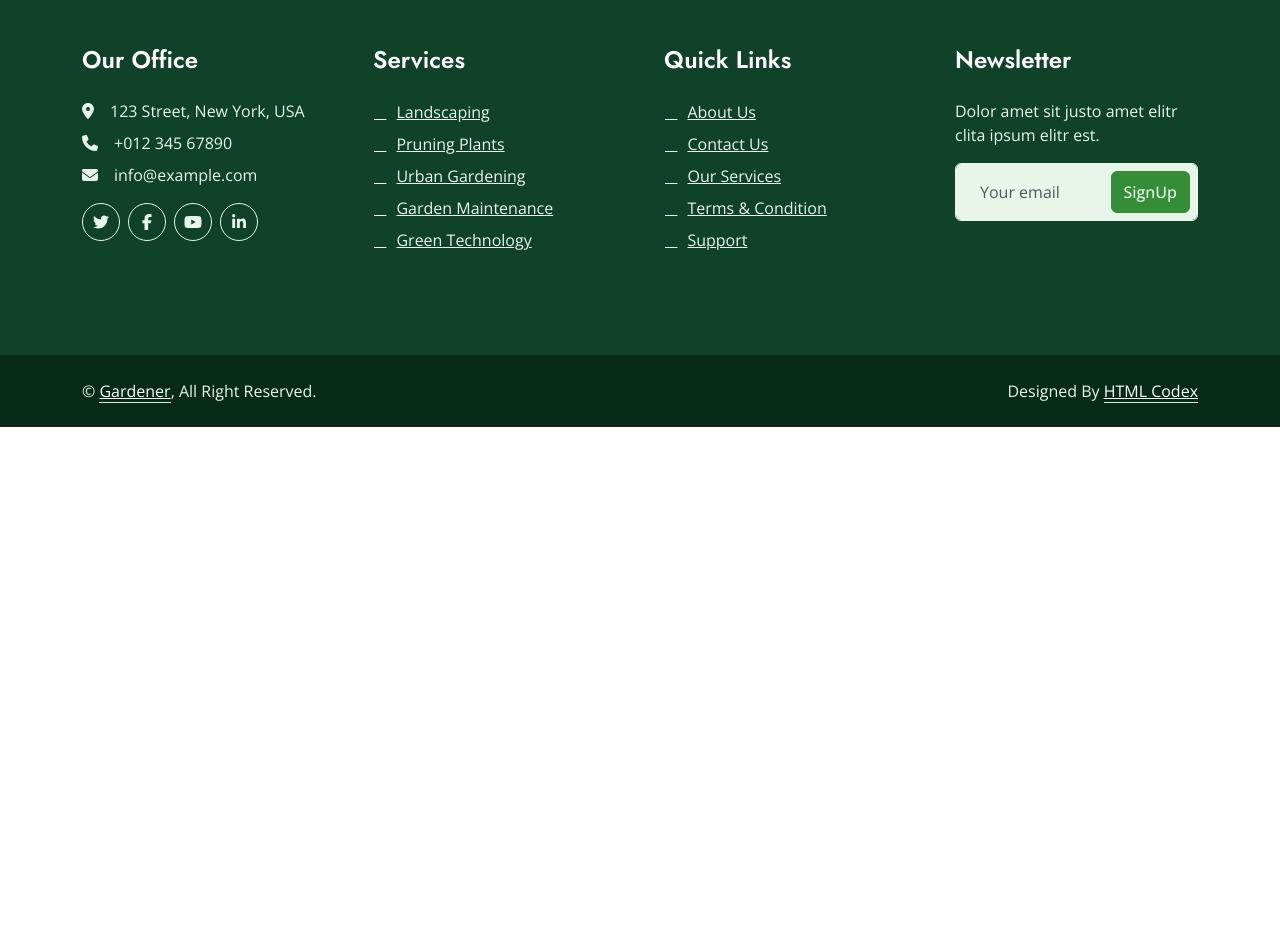
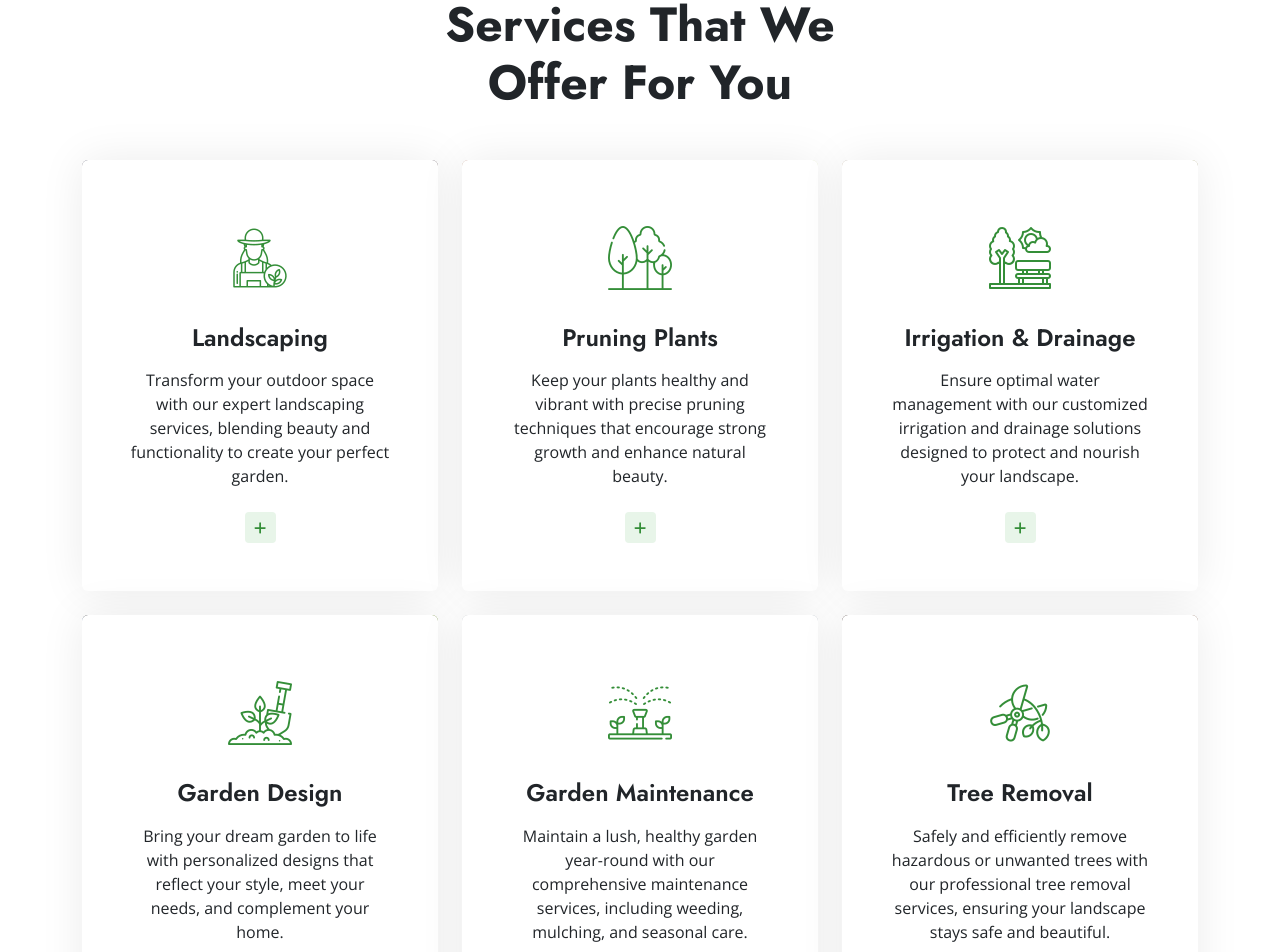
Before and after one commit to ankushshewale/gardenerWebsite, a Next.js app: page / in a window 1280 px wide. Shown: the part 2720-3672 px from the top of the page. Before the commit the page ends 3147 px from the top, so only its background shows below. Built offline with nearby package versions, Linux system fonts and the light colour scheme.

Commit message:
Home Page services Added

```diff
--- a/src/app/page.js
+++ b/src/app/page.js
@@ -2,63 +2,17 @@ import React from "react";
 import HeaderCarousel from "@/components/HeaderCarousel";
 import TopFeatureStart from "@/components/TopFeatureStart";
 import HomeAbout from "@/components/HomeAbout";
-import { faTimes, faUsers, faPhone } from "@fortawesome/free-solid-svg-icons";
 import Facts from "@/components/Facts";
 import HomeFeatures from "@/components/HomeFeatures";
+import Services from "@/components/Services";
+import {
+  carouselData,
+  topFeatureData,
+  factsData,
+  servicesData,
+} from "@/data/HomePage";
 
 export default function Home() {
-  const carouselData = [
-    {
-      src: "/images/carousel-1.jpg",
-      heading: "Make Your Home Like Garden",
-      buttonText: "Explore More",
-    },
-    {
-      src: "/images/carousel-2.jpg",
-      heading: "Create Your Own Small Garden At Home",
-      buttonText: "Explore More",
-    },
-  ];
-
-  const topFeatureData = [
-    {
-      icon: faTimes,
-      heading: "No Hidden Cost",
-      subHeading:
-        "Transparent pricing with no surprise charges or hidden fees.",
-    },
-    {
-      icon: faUsers,
-      heading: "Dedicated Team",
-      subHeading:
-        "Our experienced professionals are committed to your success.",
-    },
-    {
-      icon: faPhone,
-      heading: "24/7 Available",
-      subHeading:
-        "Reach out to us anytime, our support team is always ready.",
-    },
-  ];
-
-  const factsData = [
-    {
-      count: 2334,
-      label: "Happy Clients",
-    },
-    {
-      count: 4534,
-      label: "Garden Completed",
-    },
-    {
-      count: 2987,
-      label: "Dedicated Staff",
-    },
-    {
-      count: 230,
-      label: "Awards Achieved",
-    },
-  ];
   return (
     <React.Fragment>
       <HeaderCarousel items={carouselData} />
@@ -66,6 +20,7 @@ export default function Home() {
       <HomeAbout />
       <Facts facts={factsData} />
       <HomeFeatures />
+      <Services services={servicesData} />
     </React.Fragment>
   );
 }
--- /dev/null
+++ b/src/components/Services.js
@@ -0,0 +1,61 @@
+import React from "react";
+import { FontAwesomeIcon } from "@fortawesome/react-fontawesome";
+import { faPlus } from "@fortawesome/free-solid-svg-icons";
+import Image from "next/image";
+
+const Services = ({ services }) => {
+  return (
+    <div className="container-xxl py-5">
+      <div className="container">
+        <div
+          className="text-center mx-auto wow fadeInUp"
+          data-wow-delay="0.1s"
+          style={{ maxWidth: "500px" }}
+        >
+          <p className="fs-5 fw-bold text-primary">Our Services</p>
+          <h1 className="display-5 mb-5">Services That We Offer For You</h1>
+        </div>
+        <div className="row g-4">
+          {services.map((service) => (
+            <div key={service.title} className="col-lg-4 col-md-6 wow fadeInUp">
+              <div className="service-item rounded d-flex h-100">
+                <div className="service-img rounded">
+                  <Image
+                    src={service.image}
+                    layout="responsive"
+                    loading="lazy"
+                    width={550}
+                    height={550}
+                    className="img-fluid"
+                    alt={service.title}
+                  />
+                </div>
+                <div className="service-text rounded p-5">
+                  <div className="btn-square rounded-circle mx-auto mb-3">
+                    <Image
+                      src={service.icon}
+                      alt={service.title}
+                      width={64}
+                      height={64}
+                    />
+                  </div>
+                  <h4 className="mb-3">{service.title}</h4>
+                  <p className="mb-4">{service.description}</p>
+                  <a className="btn btn-sm" href="">
+                    <FontAwesomeIcon
+                      icon={faPlus}
+                      className="text-primary me-2"
+                    />
+                    Read More
+                  </a>
+                </div>
+              </div>
+            </div>
+          ))}
+        </div>
+      </div>
+    </div>
+  );
+};
+
+export default Services;
--- /dev/null
+++ b/src/data/HomePage.js
@@ -0,0 +1,96 @@
+import { faTimes, faUsers, faPhone } from "@fortawesome/free-solid-svg-icons";
+
+export const carouselData = [
+  {
+    src: "/images/carousel-1.jpg",
+    heading: "Make Your Home Like Garden",
+    buttonText: "Explore More",
+  },
+  {
+    src: "/images/carousel-2.jpg",
+    heading: "Create Your Own Small Garden At Home",
+    buttonText: "Explore More",
+  },
+];
+
+export const topFeatureData = [
+  {
+    icon: faTimes,
+    heading: "No Hidden Cost",
+    subHeading: "Transparent pricing with no surprise charges or hidden fees.",
+  },
+  {
+    icon: faUsers,
+    heading: "Dedicated Team",
+    subHeading: "Our experienced professionals are committed to your success.",
+  },
+  {
+    icon: faPhone,
+    heading: "24/7 Available",
+    subHeading: "Reach out to us anytime, our support team is always ready.",
+  },
+];
+
+export const factsData = [
+  {
+    count: 2334,
+    label: "Happy Clients",
+  },
+  {
+    count: 4534,
+    label: "Garden Completed",
+  },
+  {
+    count: 2987,
+    label: "Dedicated Staff",
+  },
+  {
+    count: 230,
+    label: "Awards Achieved",
+  },
+];
+
+export const servicesData = [
+  {
+    icon: "/images/icon/icon-1.png",
+    title: "Landscaping",
+    description:
+      "Transform your outdoor space with our expert landscaping services, blending beauty and functionality to create your perfect garden.",
+    image: "/images/service-1.jpg",
+  },
+  {
+    icon: "/images/icon/icon-2.png",
+    title: "Pruning Plants",
+    description:
+      "Keep your plants healthy and vibrant with precise pruning techniques that encourage strong growth and enhance natural beauty.",
+    image: "/images/service-2.jpg",
+  },
+  {
+    icon: "/images/icon/icon-3.png",
+    title: "Irrigation & Drainage",
+    description:
+      "Ensure optimal water management with our customized irrigation and drainage solutions designed to protect and nourish your landscape.",
+    image: "/images/service-3.jpg",
+  },
+  {
+    icon: "/images/icon/icon-4.png",
+    title: "Garden Design",
+    description:
+      "Bring your dream garden to life with personalized designs that reflect your style, meet your needs, and complement your home.",
+    image: "/images/service-4.jpg",
+  },
+  {
+    icon: "/images/icon/icon-5.png",
+    title: "Garden Maintenance",
+    description:
+      "Maintain a lush, healthy garden year-round with our comprehensive maintenance services, including weeding, mulching, and seasonal care.",
+    image: "/images/service-5.jpg",
+  },
+  {
+    icon: "/images/icon/icon-6.png",
+    title: "Tree Removal",
+    description:
+      "Safely and efficiently remove hazardous or unwanted trees with our professional tree removal services, ensuring your landscape stays safe and beautiful.",
+    image: "/images/service-6.jpg",
+  },
+];
```
